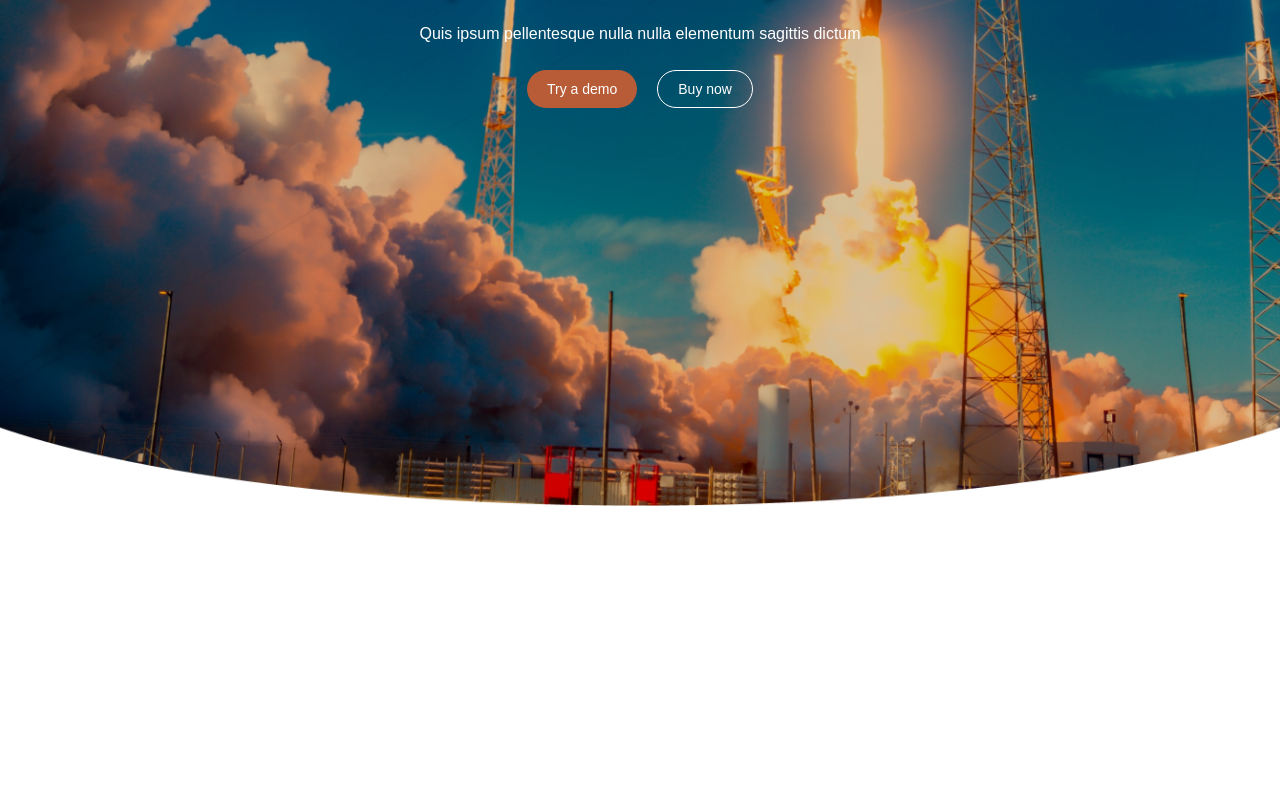
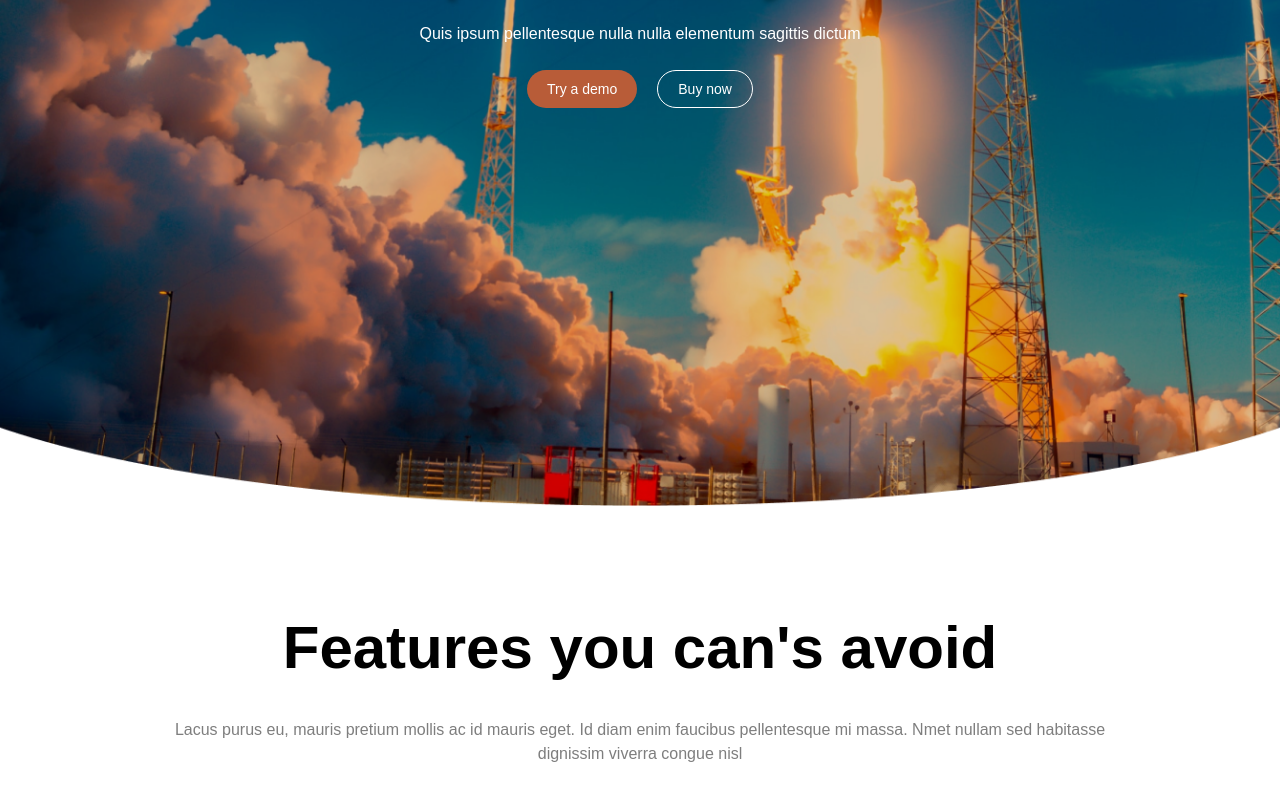
Before and after one commit to MarcosAntonio15243/Traunship-Landing-Page, a Next.js app: page / in a window 1280 px wide. Shown: the part 374-1174 px from the top of the page. Before the commit the page ends 880 px from the top, so only its background shows below. Built offline with nearby package versions, Linux system fonts and the light colour scheme.

Commit message:
feat: Adicionando seção e texto das features

```diff
--- a/src/app/page.tsx
+++ b/src/app/page.tsx
@@ -21,6 +21,11 @@ export default function Home() {
           </div>
         </div>
       </section>
+
+      <section className="px-40 py-28 flex flex-col items-center gap-10">
+        <h2 className="text-6xl font-bold">Features you can's avoid</h2>
+        <p className="text-center text-[#7e7e7e]">Lacus purus eu, mauris pretium mollis ac id mauris eget. Id diam enim faucibus pellentesque mi massa. Nmet nullam sed habitasse dignissim viverra congue nisl</p>
+      </section>
     </main>
   );
 }
```
